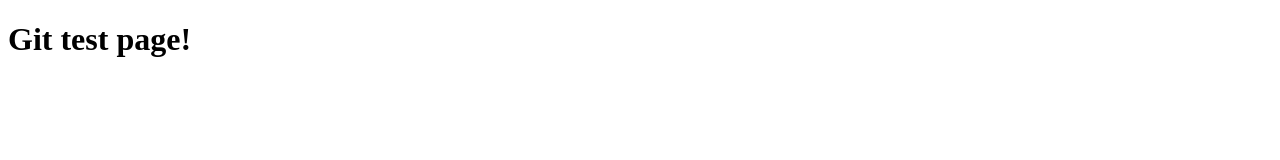
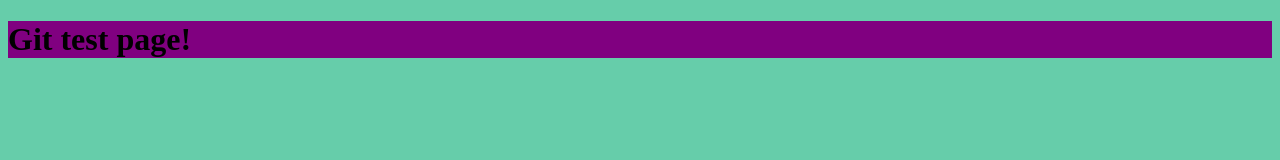
Before and after one commit to SleepySouma/GitTest, a plain HTML site: page index.html in a window 1280 px wide. Drawn offline with Linux system fonts and the light colour scheme.

Commit message:
add basic styles

```diff
--- a/index.html
+++ b/index.html
@@ -5,6 +5,7 @@
 	<meta name="viewport" content="width=device-width, initial-scale=1.0">
 	<meta http-equiv="X-UA-Compatible" content="ie=edge">
 	<title>Git test!</title>
+	<link rel="stylesheet" href="styles.css">
 </head>
 <body>
 	<h1>Git test page!</h1>
--- /dev/null
+++ b/styles.css
@@ -0,0 +1,7 @@
+body{
+	background-color: mediumaquamarine;
+}
+
+h1{
+	background-color: purple;
+}
```
